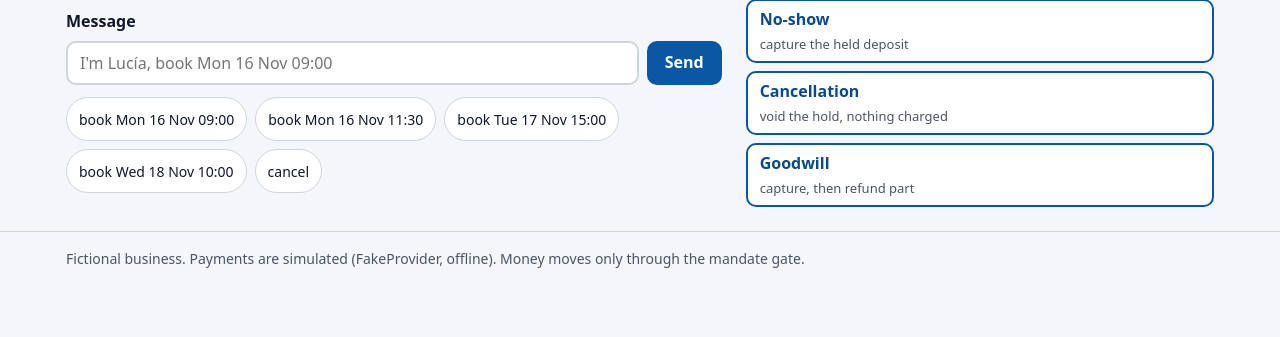
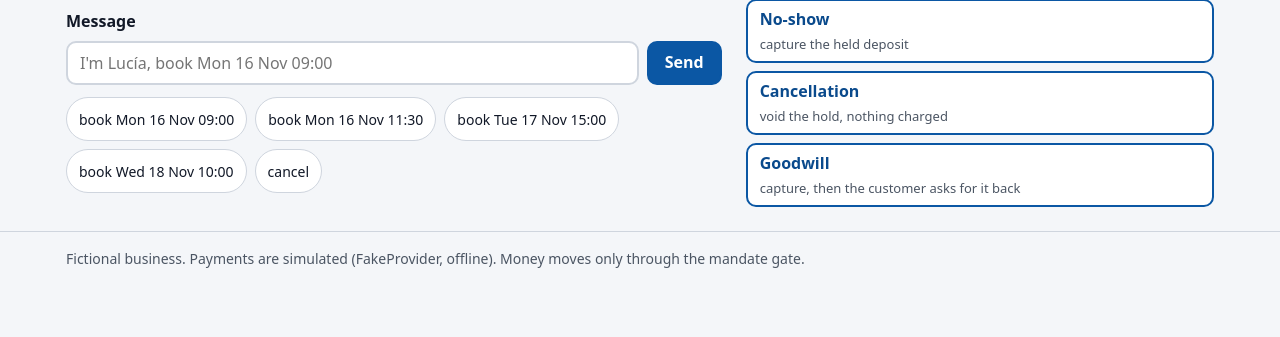
Before and after one commit to cleveria-ai/ask-first-pay, a FastAPI app: page /chat in a window 1280 px wide. Shown: the part 373-710 px from the top of the page. Run offline with FastAPI, Linux system fonts and the light colour scheme.

Commit message:
N10: goodwill button says the customer asks for the deposit back
Co-Authored-By: Claude Opus 5.5 <noreply@anthropic.com>
Claude-Session: https://claude.ai/code/session_01T6xRaSJebW8nyHNv8RRcMz

```diff
--- a/src/ask_first_pay/demo/templates/chat.html
+++ b/src/ask_first_pay/demo/templates/chat.html
@@ -37,7 +37,7 @@
 <div class="actions">
   <form method="post" action="/scenario/no_show"><button class="btn secondary" type="submit">No-show<small>capture the held deposit</small></button></form>
   <form method="post" action="/scenario/cancel"><button class="btn secondary" type="submit">Cancellation<small>void the hold, nothing charged</small></button></form>
-  <form method="post" action="/scenario/goodwill"><button class="btn secondary" type="submit">Goodwill<small>capture, then refund part</small></button></form>
+  <form method="post" action="/scenario/goodwill"><button class="btn secondary" type="submit">Goodwill<small>capture, then the customer asks for it back</small></button></form>
 </div>
 </section>
 </div>
```
